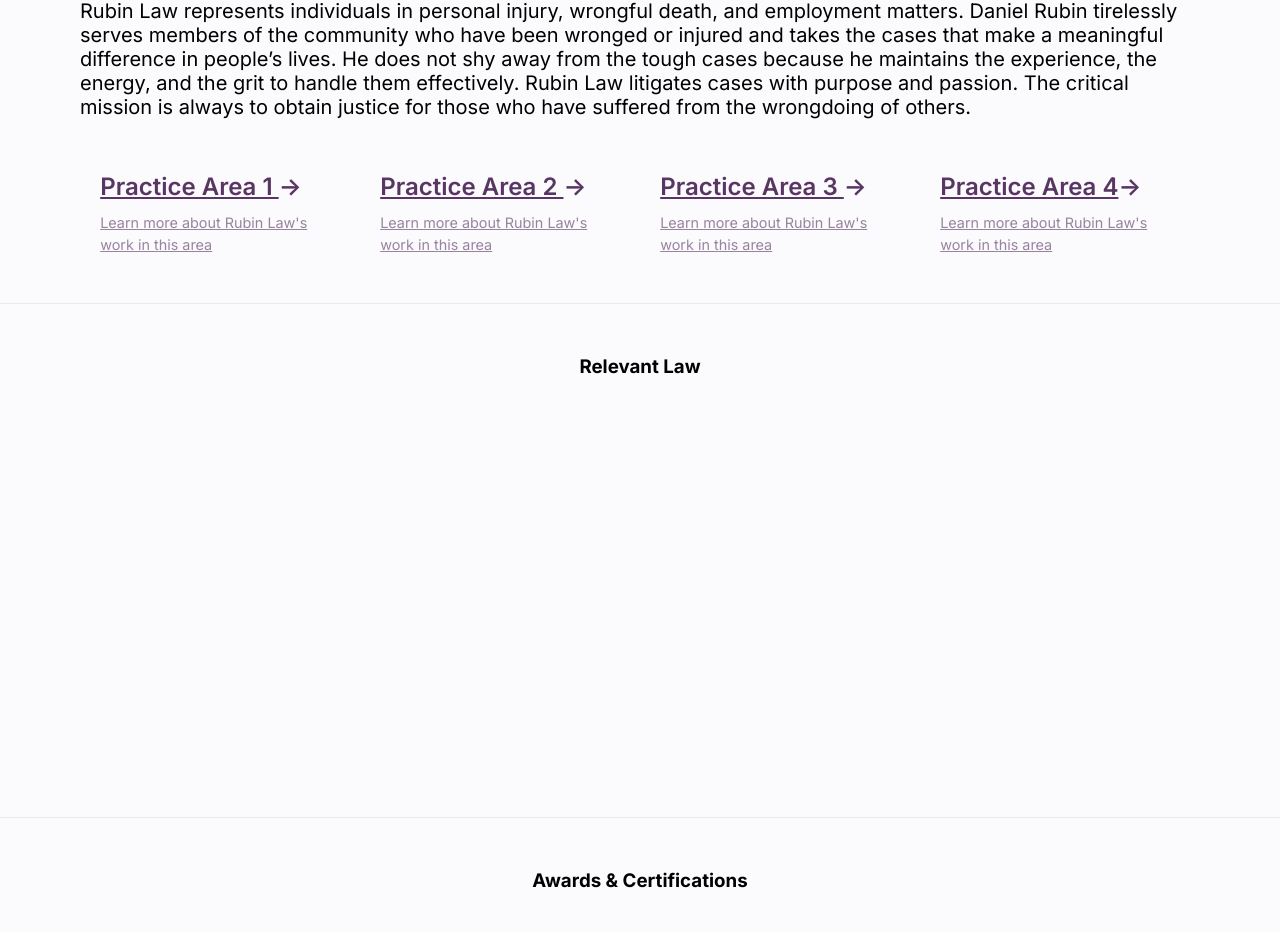
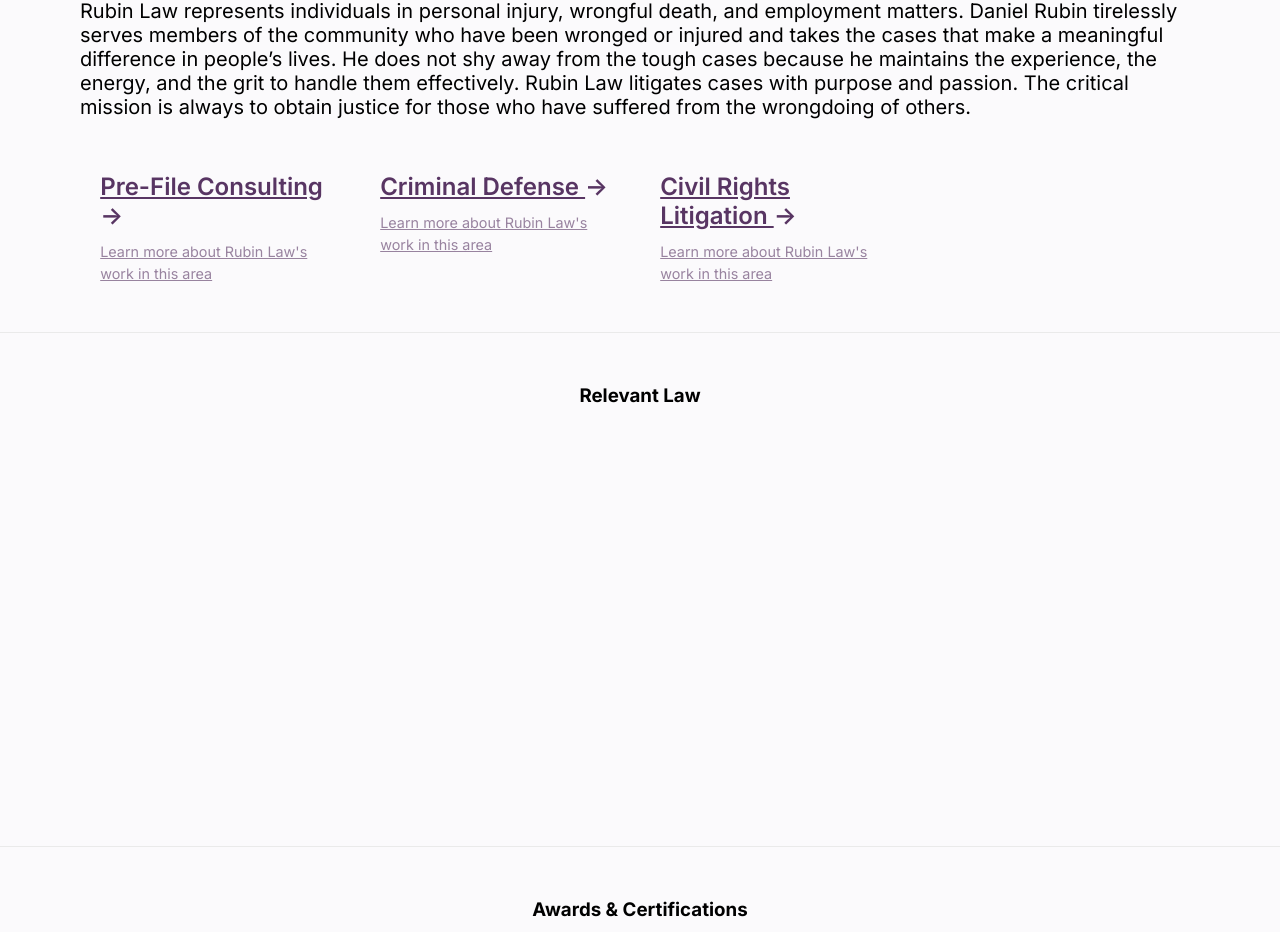
Before and after one commit to brandon-a-hay/rubin-llc, a Next.js app: page / in a window 1280 px wide. Shown: the part 1070-2002 px from the top of the page. Built offline with nearby package versions, Linux system fonts and the light colour scheme.

Commit message:
DR changed the practice areas.

```diff
--- a/app/page.js
+++ b/app/page.js
@@ -39,25 +39,26 @@
         </div>
 
         <div className='grid'>
+        <a
+            href="https://nextjs.org/learn?utm_source=create-next-app&utm_medium=appdir-template&utm_campaign=create-next-app"
+            className='card'
+            target="_blank"
+            rel="noopener noreferrer"
+          >
+            <h2>Pre-File Consulting <span>-&gt;</span></h2>
+            <p>Learn more about Rubin Law&apos;s work in this area</p>
+          </a>
           <a
             href="https://nextjs.org/docs?utm_source=create-next-app&utm_medium=appdir-template&utm_campaign=create-next-app"
             className='card'
             target="_blank"
             rel="noopener noreferrer"
           >
-            <h2>Practice Area 1 <span>-&gt;</span></h2>
+            <h2>Criminal Defense <span>-&gt;</span></h2>
             <p>Learn more about Rubin Law&apos;s work in this area</p>
           </a>
 
-          <a
-            href="https://nextjs.org/learn?utm_source=create-next-app&utm_medium=appdir-template&utm_campaign=create-next-app"
-            className='card'
-            target="_blank"
-            rel="noopener noreferrer"
-          >
-            <h2>Practice Area 2 <span>-&gt;</span></h2>
-            <p>Learn more about Rubin Law&apos;s work in this area</p>
-          </a>
+
 
           <a
             href="https://vercel.com/templates?framework=next.js&utm_source=create-next-app&utm_medium=appdir-template&utm_campaign=create-next-app"
@@ -65,19 +66,11 @@
             target="_blank"
             rel="noopener noreferrer"
           >
-            <h2>Practice Area 3 <span>-&gt;</span></h2>
+            <h2>Civil Rights Litigation <span>-&gt;</span></h2>
             <p>Learn more about Rubin Law&apos;s work in this area</p>
           </a>
 
-          <a
-            href="https://vercel.com/new?utm_source=create-next-app&utm_medium=appdir-template&utm_campaign=create-next-app"
-            className='card'
-            target="_blank"
-            rel="noopener noreferrer"
-          >
-            <h2>Practice Area 4<span>-&gt;</span></h2>
-            <p>Learn more about Rubin Law&apos;s work in this area</p>
-          </a>
+
         </div>
       </div>
       <div className='relevant-law-section'>
```
